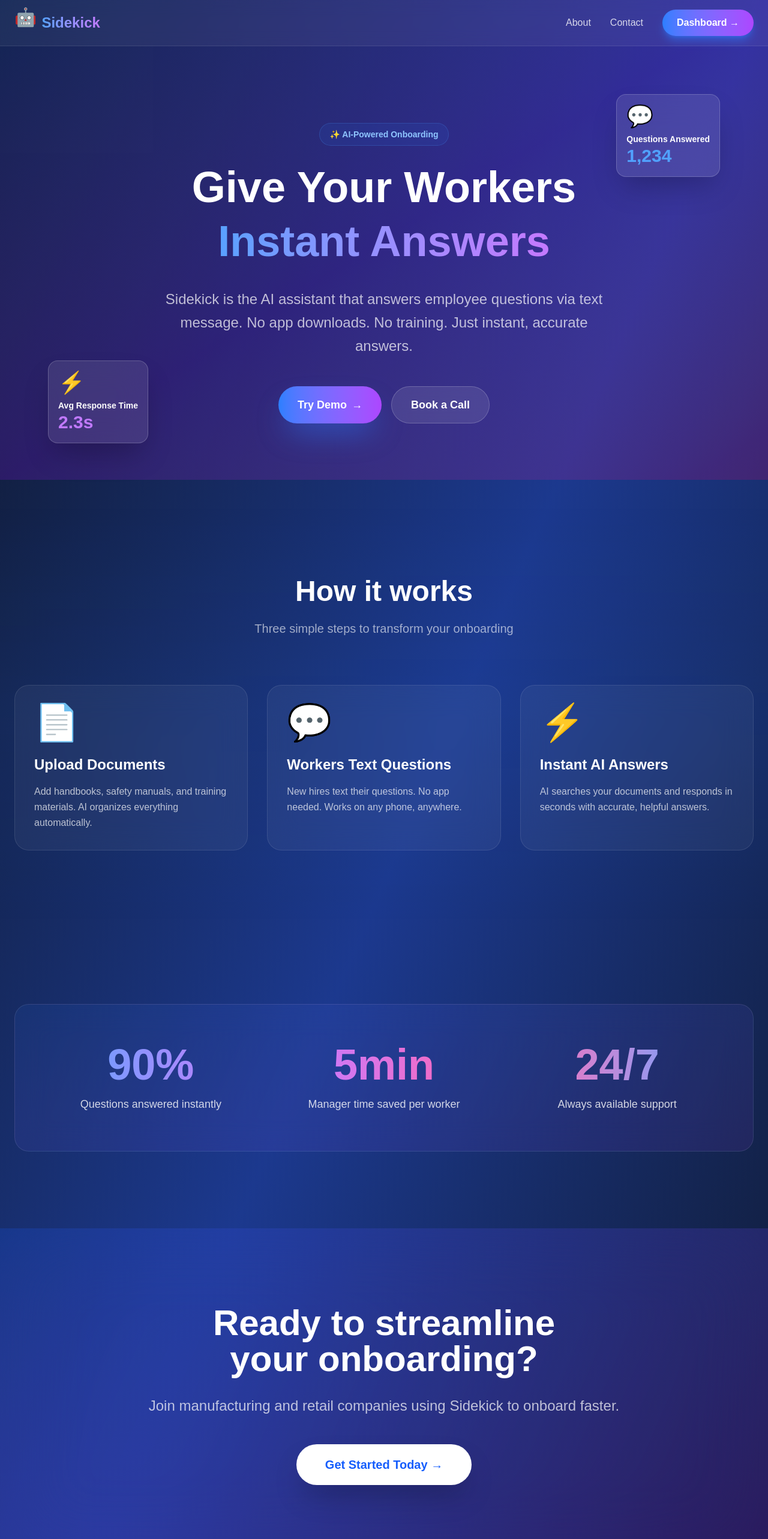
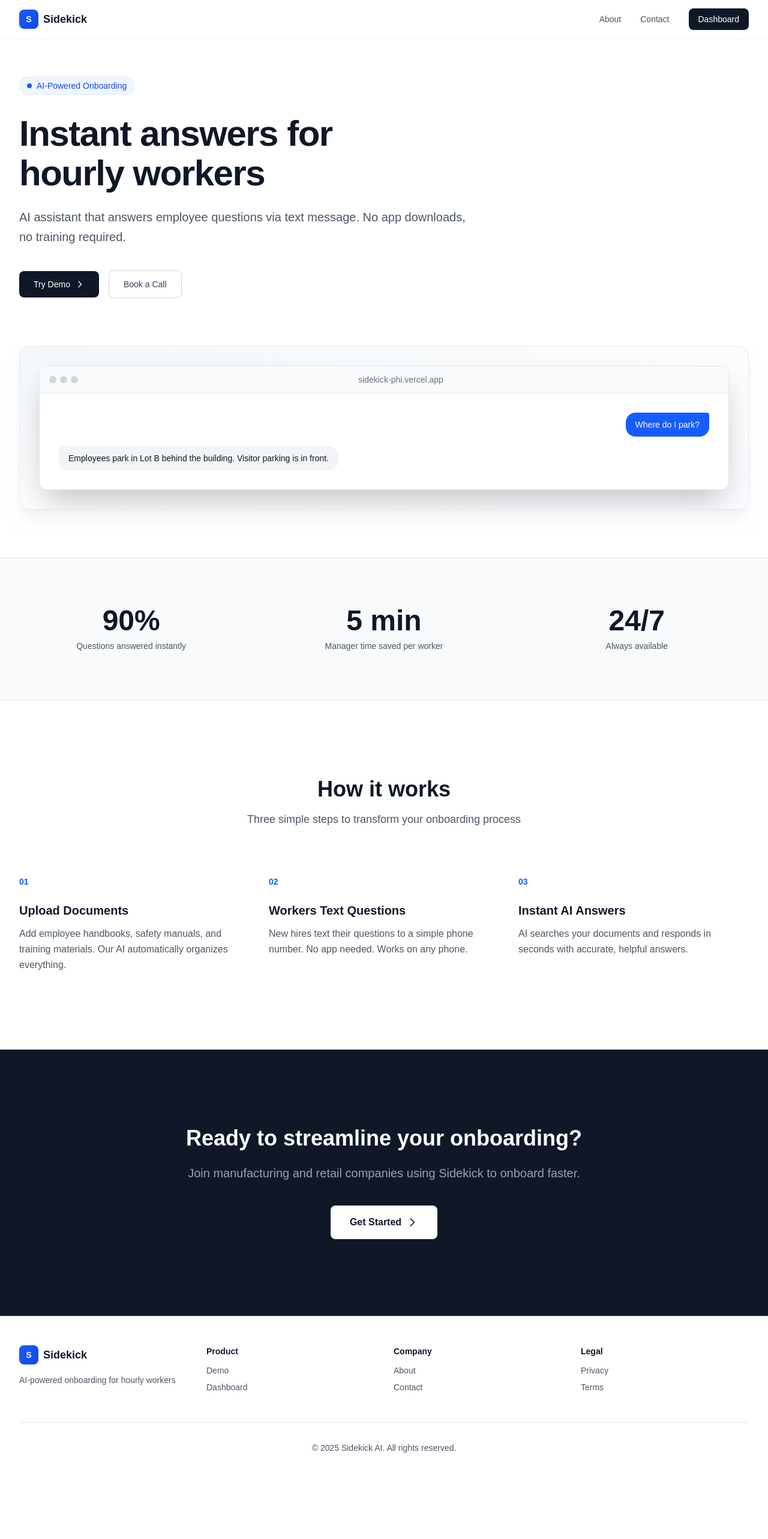
Before and after one commit to textsidekick/sidekick, a Next.js app: page / in a window 1280 px wide. Shown: the top 2566 px of the page at 60% size. After the commit the page ends 2472 px from the top, so only its background shows below. Built offline with nearby package versions, Linux system fonts and the light colour scheme.

Commit message:
redesign: professional SaaS landing page - clean and minimal

```diff
--- a/src/app/page.tsx
+++ b/src/app/page.tsx
@@ -2,206 +2,234 @@
 
 export default function HomePage() {
   return (
-    <main className="min-h-screen bg-gradient-to-br from-slate-900 via-blue-900 to-slate-900">
-      {/* Animated background gradient */}
-      <div className="fixed inset-0 bg-gradient-to-br from-blue-600/20 via-purple-600/20 to-pink-600/20 animate-pulse pointer-events-none" />
-
-      {/* Navigation */}
-      <nav className="relative backdrop-blur-md bg-white/5 border-b border-white/10">
-        <div className="max-w-7xl mx-auto px-6 py-4 flex items-center justify-between">
-          <div className="flex items-center gap-2">
-            <div className="text-3xl animate-bounce">🤖</div>
-            <span className="text-2xl font-bold bg-gradient-to-r from-blue-400 to-purple-400 bg-clip-text text-transparent">
+    <main className="min-h-screen bg-white">
+      {/* Navigation - Clean and minimal */}
+      <nav className="fixed top-0 w-full bg-white/80 backdrop-blur-xl border-b border-gray-100 z-50">
+        <div className="max-w-7xl mx-auto px-8 h-16 flex items-center justify-between">
+          <Link href="/" className="flex items-center gap-2 group">
+            <div className="w-8 h-8 rounded-lg bg-gradient-to-br from-blue-600 to-blue-700 flex items-center justify-center text-white text-sm font-bold">
+              S
+            </div>
+            <span className="text-lg font-semibold text-gray-900 group-hover:text-blue-600 transition-colors">
               Sidekick
             </span>
-          </div>
+          </Link>
+
           <div className="flex items-center gap-8">
-            <Link href="/about" className="text-white/80 hover:text-white transition">About</Link>
-            <Link href="/contact" className="text-white/80 hover:text-white transition">Contact</Link>
+            <Link href="/about" className="text-sm text-gray-600 hover:text-gray-900 transition-colors">
+              About
+            </Link>
+            <Link href="/contact" className="text-sm text-gray-600 hover:text-gray-900 transition-colors">
+              Contact
+            </Link>
             <Link
               href="/manager"
-              className="px-6 py-2.5 bg-gradient-to-r from-blue-500 to-purple-500 text-white rounded-full hover:scale-105 transition-transform font-semibold shadow-lg shadow-blue-500/50"
+              className="text-sm px-4 py-2 bg-gray-900 text-white rounded-lg hover:bg-gray-800 transition-colors"
             >
-              Dashboard →
+              Dashboard
             </Link>
           </div>
         </div>
       </nav>
 
-      {/* Hero Section */}
-      <section className="relative max-w-7xl mx-auto px-6 py-32">
-        <div className="max-w-5xl mx-auto text-center">
-          <div className="inline-block mb-6 px-4 py-2 bg-blue-500/10 border border-blue-400/20 rounded-full text-blue-300 text-sm font-semibold backdrop-blur-sm">
-            ✨ AI-Powered Onboarding
+      {/* Hero - More breathing room */}
+      <section className="pt-32 pb-20 px-8">
+        <div className="max-w-7xl mx-auto">
+          <div className="max-w-3xl">
+            {/* Tag */}
+            <div className="inline-flex items-center gap-2 px-3 py-1 rounded-full bg-blue-50 border border-blue-100 mb-8">
+              <div className="w-2 h-2 rounded-full bg-blue-600 animate-pulse" />
+              <span className="text-sm font-medium text-blue-700">AI-Powered Onboarding</span>
             </div>
 
-          <h1 className="text-7xl font-bold text-white leading-tight mb-8">
-            Give Your Workers
+            {/* Headline */}
+            <h1 className="text-6xl font-bold text-gray-900 tracking-tight leading-[1.1] mb-6">
+              Instant answers for
               <br />
-            <span className="bg-gradient-to-r from-blue-400 via-purple-400 to-pink-400 bg-clip-text text-transparent animate-gradient">
-              Instant Answers
-            </span>
+              hourly workers
             </h1>
 
-          <p className="text-2xl text-white/70 mb-12 max-w-3xl mx-auto leading-relaxed">
-            Sidekick is the AI assistant that answers employee questions via text message.
-            No app downloads. No training. Just instant, accurate answers.
+            {/* Subheadline */}
+            <p className="text-xl text-gray-600 leading-relaxed mb-10">
+              AI assistant that answers employee questions via text message.
+              No app downloads, no training required.
             </p>
 
-          <div className="flex gap-4 justify-center">
+            {/* CTA */}
+            <div className="flex items-center gap-4">
               <Link
                 href="/qa"
-              className="group px-8 py-4 bg-gradient-to-r from-blue-500 to-purple-500 text-white rounded-full hover:scale-105 transition-all font-semibold text-lg shadow-2xl shadow-blue-500/50 flex items-center gap-2"
+                className="inline-flex items-center gap-2 px-6 py-3 bg-gray-900 text-white text-sm font-medium rounded-lg hover:bg-gray-800 transition-colors group"
               >
                 Try Demo
-              <span className="group-hover:translate-x-1 transition-transform">→</span>
+                <svg className="w-4 h-4 group-hover:translate-x-0.5 transition-transform" fill="none" viewBox="0 0 24 24" stroke="currentColor">
+                  <path strokeLinecap="round" strokeLinejoin="round" strokeWidth={2} d="M9 5l7 7-7 7" />
+                </svg>
               </Link>
               <Link
                 href="/contact"
-              className="px-8 py-4 backdrop-blur-md bg-white/10 border border-white/20 text-white rounded-full hover:bg-white/20 transition font-semibold text-lg"
+                className="inline-flex items-center px-6 py-3 border border-gray-300 text-sm font-medium rounded-lg text-gray-700 hover:border-gray-400 hover:bg-gray-50 transition-colors"
               >
                 Book a Call
               </Link>
             </div>
           </div>
+        </div>
+      </section>
 
-        {/* Floating animation cards */}
-        <div className="absolute top-20 right-20 animate-float">
-          <div className="backdrop-blur-xl bg-white/10 border border-white/20 rounded-2xl p-4 shadow-2xl">
-            <div className="text-4xl mb-2">💬</div>
-            <div className="text-white text-sm font-semibold">Questions Answered</div>
-            <div className="text-3xl font-bold text-blue-400">1,234</div>
+      {/* Demo Preview - Show actual product */}
+      <section className="pb-20 px-8">
+        <div className="max-w-7xl mx-auto">
+          <div className="relative rounded-2xl border border-gray-200 bg-gradient-to-br from-gray-50 to-white p-8 shadow-xl shadow-gray-200/50 overflow-hidden">
+            {/* Subtle gradient overlay */}
+            <div className="absolute inset-0 bg-gradient-to-br from-blue-50/50 via-transparent to-purple-50/50 pointer-events-none" />
+
+            {/* Mock screenshot */}
+            <div className="relative bg-white rounded-xl border border-gray-200 shadow-2xl overflow-hidden">
+              <div className="bg-gray-50 border-b border-gray-200 px-4 py-3 flex items-center gap-2">
+                <div className="flex gap-1.5">
+                  <div className="w-3 h-3 rounded-full bg-gray-300" />
+                  <div className="w-3 h-3 rounded-full bg-gray-300" />
+                  <div className="w-3 h-3 rounded-full bg-gray-300" />
+                </div>
+                <div className="flex-1 text-center text-sm text-gray-500">sidekick-phi.vercel.app</div>
+              </div>
+              <div className="p-8 space-y-4">
+                <div className="flex justify-end">
+                  <div className="bg-blue-600 text-white rounded-2xl rounded-tr-sm px-4 py-2.5 text-sm max-w-[70%]">
+                    Where do I park?
                   </div>
                 </div>
-
-        <div className="absolute bottom-20 left-20 animate-float-delay">
-          <div className="backdrop-blur-xl bg-white/10 border border-white/20 rounded-2xl p-4 shadow-2xl">
-            <div className="text-4xl mb-2">⚡</div>
-            <div className="text-white text-sm font-semibold">Avg Response Time</div>
-            <div className="text-3xl font-bold text-purple-400">2.3s</div>
+                <div className="flex justify-start">
+                  <div className="bg-gray-100 text-gray-900 rounded-2xl rounded-tl-sm px-4 py-2.5 text-sm max-w-[70%]">
+                    Employees park in Lot B behind the building. Visitor parking is in front.
+                  </div>
+                </div>
+              </div>
+            </div>
           </div>
         </div>
       </section>
 
-      {/* How It Works */}
-      <section className="relative py-32 overflow-hidden">
-        <div className="absolute inset-0 bg-gradient-to-b from-transparent via-blue-500/5 to-transparent" />
+      {/* Stats - Clean and minimal */}
+      <section className="py-20 px-8 border-y border-gray-200 bg-gray-50">
+        <div className="max-w-7xl mx-auto">
+          <div className="grid grid-cols-3 gap-12">
+            <div className="text-center">
+              <div className="text-5xl font-bold text-gray-900 mb-2">90%</div>
+              <div className="text-sm text-gray-600">Questions answered instantly</div>
+            </div>
+            <div className="text-center">
+              <div className="text-5xl font-bold text-gray-900 mb-2">5 min</div>
+              <div className="text-sm text-gray-600">Manager time saved per worker</div>
+            </div>
+            <div className="text-center">
+              <div className="text-5xl font-bold text-gray-900 mb-2">24/7</div>
+              <div className="text-sm text-gray-600">Always available</div>
+            </div>
+          </div>
+        </div>
+      </section>
 
-        <div className="relative max-w-7xl mx-auto px-6">
-          <div className="text-center mb-20">
-            <h2 className="text-5xl font-bold text-white mb-6">
+      {/* How it works - Clean cards */}
+      <section className="py-32 px-8">
+        <div className="max-w-7xl mx-auto">
+          <div className="text-center max-w-2xl mx-auto mb-20">
+            <h2 className="text-4xl font-bold text-gray-900 mb-4">
               How it works
             </h2>
-            <p className="text-xl text-white/60">
-              Three simple steps to transform your onboarding
+            <p className="text-lg text-gray-600">
+              Three simple steps to transform your onboarding process
             </p>
           </div>
 
           <div className="grid md:grid-cols-3 gap-8">
             {[
-              { icon: "📄", title: "Upload Documents", desc: "Add handbooks, safety manuals, and training materials. AI organizes everything automatically." },
-              { icon: "💬", title: "Workers Text Questions", desc: "New hires text their questions. No app needed. Works on any phone, anywhere." },
-              { icon: "⚡", title: "Instant AI Answers", desc: "AI searches your documents and responds in seconds with accurate, helpful answers." }
-            ].map((item, i) => (
-              <div
-                key={i}
-                className="group backdrop-blur-xl bg-white/5 border border-white/10 rounded-3xl p-8 hover:bg-white/10 hover:scale-105 transition-all duration-300 hover:shadow-2xl hover:shadow-blue-500/20"
-              >
-                <div className="text-6xl mb-6 group-hover:scale-110 transition-transform">{item.icon}</div>
-                <h3 className="text-2xl font-bold text-white mb-4">{item.title}</h3>
-                <p className="text-white/70 leading-relaxed">{item.desc}</p>
+              {
+                step: "01",
+                title: "Upload Documents",
+                desc: "Add employee handbooks, safety manuals, and training materials. Our AI automatically organizes everything."
+              },
+              {
+                step: "02",
+                title: "Workers Text Questions",
+                desc: "New hires text their questions to a simple phone number. No app needed. Works on any phone."
+              },
+              {
+                step: "03",
+                title: "Instant AI Answers",
+                desc: "AI searches your documents and responds in seconds with accurate, helpful answers."
+              }
+            ].map((item) => (
+              <div key={item.step} className="group">
+                <div className="mb-6 text-sm font-bold text-blue-600">{item.step}</div>
+                <h3 className="text-xl font-semibold text-gray-900 mb-3">{item.title}</h3>
+                <p className="text-gray-600 leading-relaxed">{item.desc}</p>
               </div>
             ))}
           </div>
         </div>
       </section>
 
-      {/* Stats Section */}
-      <section className="relative py-32">
-        <div className="max-w-7xl mx-auto px-6">
-          <div className="backdrop-blur-xl bg-gradient-to-br from-blue-500/10 to-purple-500/10 border border-white/10 rounded-3xl p-16">
-            <div className="grid md:grid-cols-3 gap-16 text-center">
-              <div className="group">
-                <div className="text-7xl font-bold bg-gradient-to-r from-blue-400 to-purple-400 bg-clip-text text-transparent mb-4 group-hover:scale-110 transition-transform">
-                  90%
-                </div>
-                <div className="text-white/80 text-lg">Questions answered instantly</div>
-              </div>
-              <div className="group">
-                <div className="text-7xl font-bold bg-gradient-to-r from-purple-400 to-pink-400 bg-clip-text text-transparent mb-4 group-hover:scale-110 transition-transform">
-                  5min
-                </div>
-                <div className="text-white/80 text-lg">Manager time saved per worker</div>
-              </div>
-              <div className="group">
-                <div className="text-7xl font-bold bg-gradient-to-r from-pink-400 to-blue-400 bg-clip-text text-transparent mb-4 group-hover:scale-110 transition-transform">
-                  24/7
-                </div>
-                <div className="text-white/80 text-lg">Always available support</div>
-              </div>
-            </div>
-          </div>
-        </div>
-      </section>
-
       {/* CTA Section */}
-      <section className="relative py-32">
-        <div className="absolute inset-0 bg-gradient-to-br from-blue-600/20 to-purple-600/20 backdrop-blur-3xl" />
-
-        <div className="relative max-w-5xl mx-auto px-6 text-center">
-          <h2 className="text-6xl font-bold text-white mb-8">
-            Ready to streamline
-            <br />
-            your onboarding?
+      <section className="py-32 px-8 bg-gray-900">
+        <div className="max-w-4xl mx-auto text-center">
+          <h2 className="text-4xl font-bold text-white mb-6">
+            Ready to streamline your onboarding?
           </h2>
-          <p className="text-2xl text-white/70 mb-12">
+          <p className="text-xl text-gray-400 mb-10">
             Join manufacturing and retail companies using Sidekick to onboard faster.
           </p>
           <Link
             href="/contact"
-            className="inline-block px-12 py-5 bg-white text-blue-600 rounded-full hover:scale-105 transition-transform font-bold text-xl shadow-2xl"
+            className="inline-flex items-center gap-2 px-8 py-4 bg-white text-gray-900 text-base font-semibold rounded-lg hover:bg-gray-100 transition-colors"
           >
-            Get Started Today →
+            Get Started
+            <svg className="w-5 h-5" fill="none" viewBox="0 0 24 24" stroke="currentColor">
+              <path strokeLinecap="round" strokeLinejoin="round" strokeWidth={2} d="M9 5l7 7-7 7" />
+            </svg>
           </Link>
         </div>
       </section>
 
       {/* Footer */}
-      <footer className="relative border-t border-white/10 backdrop-blur-md bg-white/5 py-16">
-        <div className="max-w-7xl mx-auto px-6">
-          <div className="grid md:grid-cols-4 gap-12 mb-12">
+      <footer className="border-t border-gray-200 py-12 px-8">
+        <div className="max-w-7xl mx-auto">
+          <div className="grid md:grid-cols-4 gap-8 mb-12">
             <div>
-              <div className="flex items-center gap-2 mb-6">
-                <div className="text-3xl">🤖</div>
-                <span className="text-2xl font-bold text-white">Sidekick</span>
+              <Link href="/" className="flex items-center gap-2 mb-4">
+                <div className="w-8 h-8 rounded-lg bg-gradient-to-br from-blue-600 to-blue-700 flex items-center justify-center text-white text-sm font-bold">
+                  S
                 </div>
-              <p className="text-white/60">
-                AI-powered onboarding for hourly workers.
+                <span className="text-lg font-semibold text-gray-900">Sidekick</span>
+              </Link>
+              <p className="text-sm text-gray-600">
+                AI-powered onboarding for hourly workers
               </p>
             </div>
             <div>
-              <h3 className="font-bold text-white mb-4">Product</h3>
-              <div className="space-y-3">
-                <Link href="/qa" className="block text-white/60 hover:text-white transition">Demo</Link>
-                <Link href="/manager" className="block text-white/60 hover:text-white transition">Dashboard</Link>
+              <h3 className="text-sm font-semibold text-gray-900 mb-3">Product</h3>
+              <div className="space-y-2">
+                <Link href="/qa" className="block text-sm text-gray-600 hover:text-gray-900">Demo</Link>
+                <Link href="/manager" className="block text-sm text-gray-600 hover:text-gray-900">Dashboard</Link>
               </div>
             </div>
             <div>
-              <h3 className="font-bold text-white mb-4">Company</h3>
-              <div className="space-y-3">
-                <Link href="/about" className="block text-white/60 hover:text-white transition">About</Link>
-                <Link href="/contact" className="block text-white/60 hover:text-white transition">Contact</Link>
+              <h3 className="text-sm font-semibold text-gray-900 mb-3">Company</h3>
+              <div className="space-y-2">
+                <Link href="/about" className="block text-sm text-gray-600 hover:text-gray-900">About</Link>
+                <Link href="/contact" className="block text-sm text-gray-600 hover:text-gray-900">Contact</Link>
               </div>
             </div>
             <div>
-              <h3 className="font-bold text-white mb-4">Legal</h3>
-              <div className="space-y-3">
-                <Link href="/privacy" className="block text-white/60 hover:text-white transition">Privacy</Link>
-                <Link href="/terms" className="block text-white/60 hover:text-white transition">Terms</Link>
+              <h3 className="text-sm font-semibold text-gray-900 mb-3">Legal</h3>
+              <div className="space-y-2">
+                <Link href="/privacy" className="block text-sm text-gray-600 hover:text-gray-900">Privacy</Link>
+                <Link href="/terms" className="block text-sm text-gray-600 hover:text-gray-900">Terms</Link>
               </div>
             </div>
           </div>
-          <div className="pt-8 border-t border-white/10 text-center text-white/60">
+          <div className="pt-8 border-t border-gray-200 text-sm text-gray-600 text-center">
             © 2025 Sidekick AI. All rights reserved.
           </div>
         </div>
```
Lines whose indentation alone changed are shown as unchanged.
